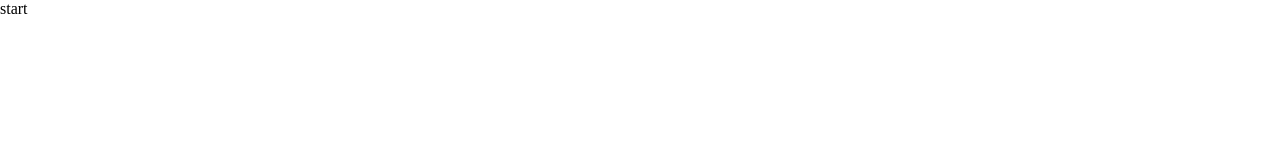
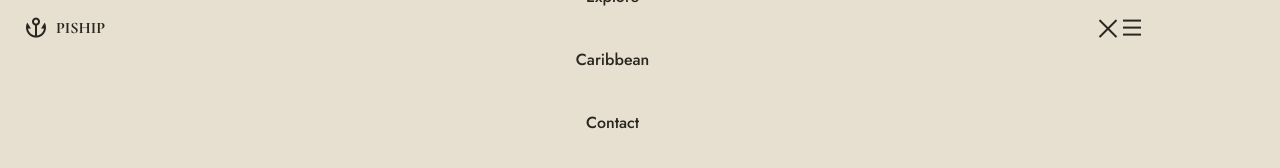
Before and after one commit to freetimezp/js-portfolio-124-pirate, a plain HTML site: page index.html in a window 1280 px wide. Drawn offline with nearby package versions, Linux system fonts and the light colour scheme.

Commit message:
02. js-portfolio-124-pirate. Header section. Toggle menu.

```diff
--- a/assets/css/style.css
+++ /dev/null
@@ -1,11 +0,0 @@
-* {
-    padding: 0;
-    margin: 0;
-    box-sizing: border-box;
-    list-style: none;
-    list-style-type: none;
-}
-
-a {
-    text-decoration: none;
-}
--- /dev/null
+++ b/assets/css/styles.css
@@ -0,0 +1,182 @@
+/*=============== GOOGLE FONTS ===============*/
+@import url("https://fonts.googleapis.com/css2?family=Cormorant+Garamond:wght@600;700&family=Jost:wght@500&display=swap");
+
+/*=============== VARIABLES CSS ===============*/
+:root {
+  --header-height: 3.5rem;
+
+  /*========== Colors ==========*/
+  /*Color mode HSL(hue, saturation, lightness)*/
+  --first-color: hsl(40, 24%, 64%);
+  --white-color: hsl(40, 31%, 89%);
+  --black-color: hsl(40, 14%, 14%);
+  --body-color: hsl(40, 33%, 86%);
+
+  /*========== Font and typography ==========*/
+  /*.5rem = 8px | 1rem = 16px ...*/
+  --body-font: "Jost", sans-serif;
+  --second-font: "Cormorant Garamond", serif;
+  --biggest-font-size: 3.5rem;
+  --bigger-font-size: 2.75rem;
+  --big-font-size: 1.25rem;
+  --normal-font-size: .938rem;
+
+  /*========== Font weight ==========*/
+  --font-medium: 500;
+  --font-semi-bold: 600;
+  --font-bold: 700;
+
+  /*========== z index ==========*/
+  --z-tooltip: 10;
+  --z-fixed: 100;
+}
+
+/*========== Responsive typography ==========*/
+@media screen and (min-width: 1150px) {
+  :root {
+    --biggest-font-size: 6rem;
+    --bigger-font-size: 4.5rem;
+    --big-font-size: 2rem;
+    --normal-font-size: 1rem;
+  }
+}
+
+/*=============== BASE ===============*/
+* {
+  box-sizing: border-box;
+  padding: 0;
+  margin: 0;
+}
+
+body {
+  font-family: var(--body-font);
+  font-size: var(--normal-font-size);
+  background-color: var(--body-color);
+  color: var(--black-color);
+}
+
+ul {
+  list-style: none;
+}
+
+a {
+  text-decoration: none;
+}
+
+img {
+  display: block;
+  max-width: 100%;
+  height: auto;
+}
+
+/*=============== REUSABLE CSS CLASSES ===============*/
+.container {
+  max-width: 1120px;
+  margin-inline: 1.5rem;
+}
+
+.main {
+  overflow: hidden;
+}
+
+/*=============== HEADER & NAV ===============*/
+.header {
+  position: fixed;
+  width: 100%;
+  top: 0;
+  left: 0;
+  background-color: transparent;
+  z-index: var(--z-fixed);
+  transition: background-color .4s, box-shadow .4s;
+}
+
+.nav {
+  position: relative;
+  height: var(--header-height);
+  display: flex;
+  justify-content: space-between;
+  align-items: center;
+}
+
+.nav__logo {
+  display: inline-flex;
+  align-items: center;
+  column-gap: .5rem;
+  font-family: var(--second-font);
+  color: var(--black-color);
+}
+
+.nav__logo i {
+  font-size: 1.5rem;
+}
+
+.nav__logo span {
+  font-weight: var(--font-bold);
+}
+
+.nav__toggle,
+.nav__close {
+  display: flex;
+  font-size: 1.5rem;
+  cursor: pointer;
+}
+
+/* Navigation for mobile devices */
+@media screen and (max-width: 1150px) {
+  .nav__menu {
+    position: fixed;
+    top: -120%;
+    left: 0;
+    background-color: var(--body-color);
+    box-shadow: 0 4px 24px hsla(40, 24%, 4%, .1);
+    width: 100%;
+    padding-block: 5rem 4.5rem;
+    transition: top .4s;
+  }
+}
+
+.nav__list {
+  text-align: center;
+  display: flex;
+  flex-direction: column;
+  row-gap: 2.5rem;
+}
+
+.nav__link {
+  color: var(--black-color);
+}
+
+.nav__close {
+  position: absolute;
+  top: 1rem;
+  right: 1.5rem;
+}
+
+/* Show menu */
+.show-menu {
+  top: 0;
+}
+
+/* Add shadow header */
+
+
+/*=============== HOME ===============*/
+
+
+/* Animated Clouds */
+
+
+/* Animated waves */
+
+
+/* Animated ship */
+
+
+/*=============== BREAKPOINTS ===============*/
+/* For small devices */
+
+
+/* For medium devices */
+
+
+/* For large devices */
--- a/assets/js/main.js
+++ b/assets/js/main.js
@@ -0,0 +1,28 @@
+/*=============== SHOW MENU ===============*/
+const navMenu = document.getElementById('nav-menu');
+const navToggle = document.getElementById('nav-toggle');
+const navClose = document.getElementById('nav-close');
+
+if (navToggle) {
+    navToggle.addEventListener('click', () => {
+        navMenu.classList.add('show-menu');
+    });
+}
+
+if (navClose) {
+    navClose.addEventListener('click', () => {
+        navMenu.classList.remove('show-menu');
+    });
+}
+
+/*=============== REMOVE MENU MOBILE ===============*/
+const navLinks = document.querySelectorAll(".nav__link");
+
+const linkAction = () => {
+    const navMenu = document.getElementById("nav-menu");
+    navMenu.classList.remove('show-menu');
+}
+
+navLinks.forEach(n => n.addEventListener('click', linkAction));
+
+/*=============== ADD SHADOW HEADER ===============*/
--- a/index.html
+++ b/index.html
@@ -3,16 +3,66 @@
 
 <head>
     <meta charset="UTF-8">
-    <meta http-equiv="X-UA-Compatible" content="IE=edge" />
     <meta name="viewport" content="width=device-width, initial-scale=1.0">
-    <link rel="stylesheet" href="./assets/css/style.css">
-    <title>Project</title>
+
+    <!--=============== FAVICON ===============-->
+    <link rel="shortcut icon" href="assets/images/pirate-ship.svg" type="image/x-icon">
+
+    <!--=============== REMIXICONS ===============-->
+    <link rel="stylesheet" href="https://cdnjs.cloudflare.com/ajax/libs/remixicon/4.2.0/remixicon.css">
+
+    <!--=============== CSS ===============-->
+    <link rel="stylesheet" href="assets/css/styles.css">
+
+    <title>Project | Pirate</title>
 </head>
 
 <body>
-    start
+    <!--==================== HEADER ====================-->
+    <header class="header" id="header">
+        <nav class="nav container">
+            <a href="#" class="nav__logo">
+                <i class="ri-anchor-fill"></i>
+                <span>PISHIP</span>
+            </a>
 
-    <script src="./assets/js/main.js"></script>
+            <div class="nav__menu" id="nav-menu">
+                <ul class="nav__list">
+                    <li>
+                        <a href="#" class="nav__link">Home</a>
+                    </li>
+                    <li>
+                        <a href="#" class="nav__link">Explore</a>
+                    </li>
+                    <li>
+                        <a href="#" class="nav__link">Caribbean</a>
+                    </li>
+                    <li>
+                        <a href="#" class="nav__link">Contact</a>
+                    </li>
+                </ul>
+
+                <div class="nav__close" id="nav-close">
+                    <i class="ri-close-large-line"></i>
+                </div>
+            </div>
+
+            <div class="nav__toggle" id="nav-toggle">
+                <div class="ri-menu-line"></div>
+            </div>
+        </nav>
+    </header>
+
+    <!--==================== MAIN ====================-->
+    <main class="main">
+        <!--==================== HOME ====================-->
+        <section class="home">
+
+        </section>
+    </main>
+
+    <!--=============== MAIN JS ===============-->
+    <script src="assets/js/main.js"></script>
 </body>
 
 </html>
```
Also changed, not shown: assets/help.txt, assets/images/cloud.svg (added), assets/images/favicon.png (added), assets/images/pirate-ship.svg (added), assets/images/waves-1.png (added), assets/images/waves-2.png (added), assets/images/waves-3.png (added).
